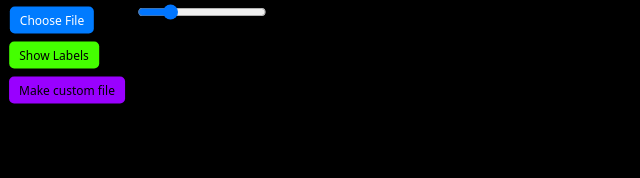
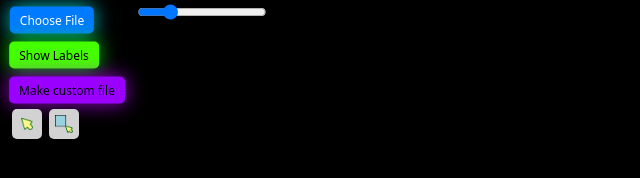
Before and after one commit to NguyenVisualization/ChopChopMol, a plain HTML site: page index.html in a window 1280 px wide. Shown: the whole page, without its empty margins (0-640 px from the left). Drawn offline with nearby package versions, Linux system fonts and the light colour scheme.

Commit message:
b0;[.'/ utton

```diff
--- a/index.html
+++ b/index.html
@@ -21,6 +21,10 @@
 
     <button id="label">Show Labels</button>
     <button id="createFile">Make custom file</button>
+    <button id="enableSelection"></button>
+    <button id="enableSelectionBox"></button>
+
+
 
     <input type="range" id="scalar" min="0.2" max="2" step="0.01">
 
--- a/script.js
+++ b/script.js
@@ -48,6 +48,17 @@ labelButton.addEventListener('click', function(){
     updateAtomSizes()
 
 })
+
+const pointSelectButton=document.getElementById('enableSelection')
+pointSelectButton.addEventListener('click', function(){
+    if(pointSelectButton.style.boxShadow=='0 0 20px rgba(255, 255, 255, 0.8)'){
+        pointSelectButton.style.boxShadow=''
+    }else{
+        pointSelectButton.style.boxShadow='0 0 20px rgba(255, 255, 255, 0.8)'
+    }
+})
+
+
 
 const fileButton=document.getElementById('createFile')
 fileButton.addEventListener('click', function(){
--- a/style.css
+++ b/style.css
@@ -17,6 +17,7 @@ body {
 
 /* Style the label to look like a button */
 .file-label {
+    box-shadow: 0 0 20px rgba(0, 247, 255, 0.8); /* Glowing shadow */
     position: absolute;
     top: 20px;
     left: 52px;
@@ -48,6 +49,8 @@ body {
 
 
 #label{
+    box-shadow: 0 0 20px rgba(0, 255, 0, 0.8); /* Glowing shadow */
+
     position: absolute;
     top: 55px;
     left: 54px;
@@ -90,6 +93,8 @@ body {
     border: 0px;
     display: inline-block;
     padding: 5px 10px;
+    box-shadow: 0 0 20px rgba(187, 0, 255, 0.8); /* Glowing shadow */
+
     background-color: #9900ff; /* Bootstrap primary color */
     color: rgb(0, 0, 0);
     border-radius: 5px;
@@ -104,3 +109,73 @@ body {
     background-color: #ff0088;
     font-size: 15px;
 }
+
+#enableSelection{
+    position: absolute;
+    top: 124px;
+    left: 27px;
+
+
+    border: 0px;
+    display: inline-block;
+    padding: 5px 10px;
+    /* box-shadow: 0 0 20px rgba(255, 255, 255, 0.8); */
+
+    background-color: #d2d2d2; /* Bootstrap primary color */
+    color: rgb(0, 0, 0);
+    border-radius: 5px;
+    cursor: pointer;
+    font-size: 12px;
+    transition: all 0.3s ease;
+    font-family: system-ui, -apple-system, BlinkMacSystemFont, 'Segoe UI', Roboto, Oxygen, Ubuntu, Cantarell, 'Open Sans', 'Helvetica Neue', sans-serif;
+    transform: translate(-50%, -50%);
+    background-image: url('cursor2.png');
+    background-size: 40% 40%;
+
+    background-repeat: no-repeat;
+    background-position: center;
+    width: 30px;
+    height: 30px;
+
+}
+
+#enableSelection:hover{
+    background-color: #ffffff;
+    width: 35px;
+    height: 35px;
+}
+
+#enableSelectionBox{
+    position: absolute;
+    top: 124px;
+    left: 64px;
+
+
+    border: 0px;
+    display: inline-block;
+    padding: 5px 10px;
+    /* box-shadow: 0 0 20px rgba(255, 255, 255, 0.8); Glowing shadow */
+
+    background-color: #d2d2d2; /* Bootstrap primary color */
+    color: rgb(0, 0, 0);
+    border-radius: 5px;
+    cursor: pointer;
+    font-size: 12px;
+    transition: all 0.3s ease;
+    font-family: system-ui, -apple-system, BlinkMacSystemFont, 'Segoe UI', Roboto, Oxygen, Ubuntu, Cantarell, 'Open Sans', 'Helvetica Neue', sans-serif;
+    transform: translate(-50%, -50%);
+    background-image: url('cursorSelect.png');
+    background-size: 60% 60%;
+
+    background-repeat: no-repeat;
+    background-position: center;
+    width: 30px;
+    height: 30px;
+
+}
+
+#enableSelectionBox:hover{
+    background-color: #ffffff;
+    width: 35px;
+    height: 35px;
+}
```
Also changed, not shown: cursor2.png (added), cursorBitmapped.png (added), cursorSelect.png (added).
